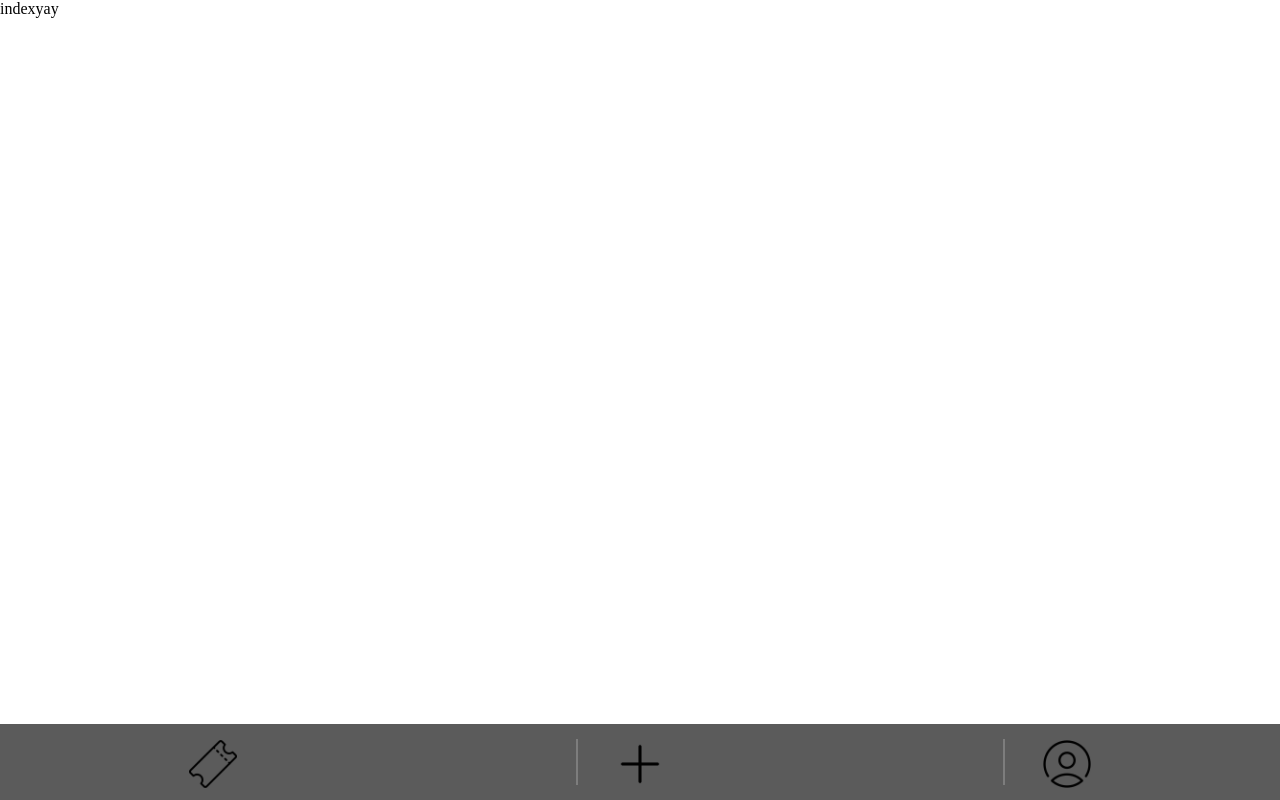
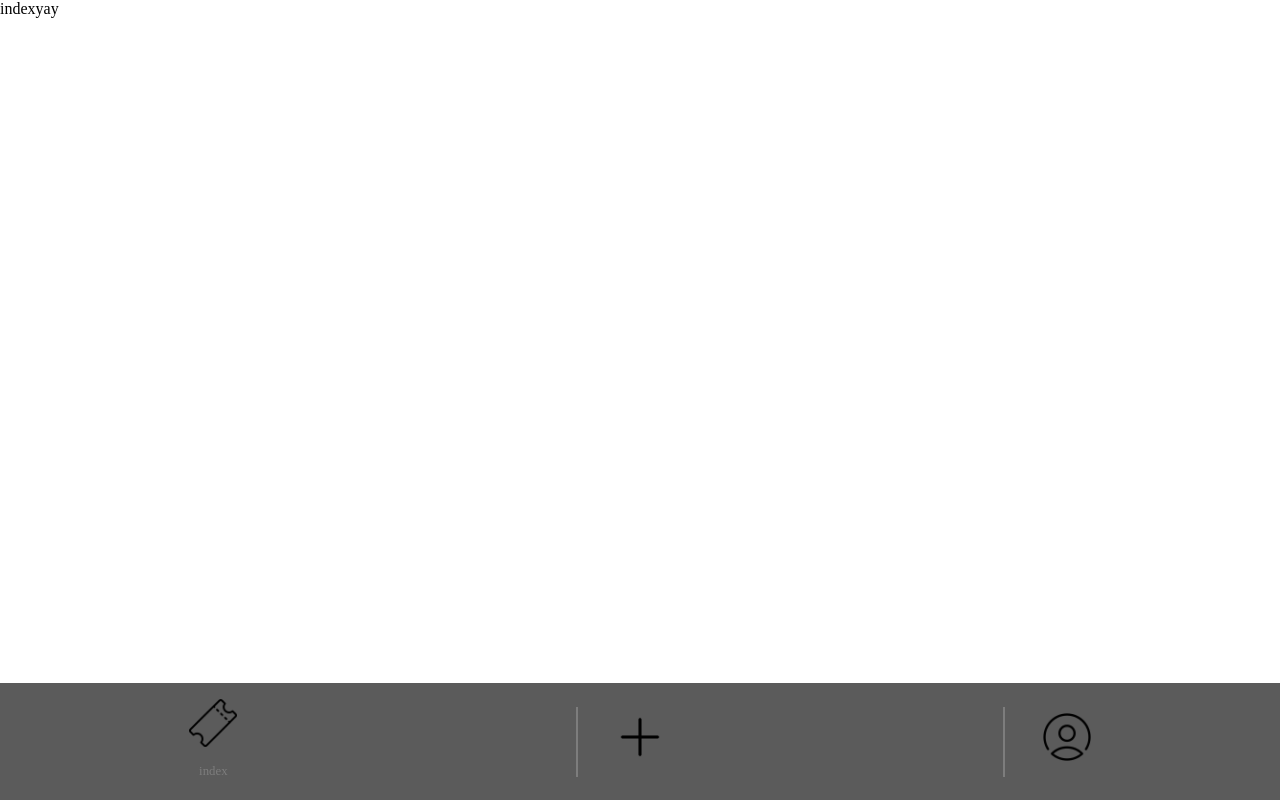
Before and after one commit to Hampe024/TicketTracker, a website with bundled scripts: page frontend/index.html in a window 1280 px wide. Built offline with nearby package versions, Linux system fonts and the light colour scheme.

Commit message:
added text in nav

```diff
--- a/frontend/script/components/nav.js
+++ b/frontend/script/components/nav.js
@@ -18,13 +18,18 @@ export default class Navigation extends HTMLElement {
                 continue;
             }
             navigationLinks += `
-                <a
-                    class="vertical-line"
-                    href='#${path}'><img
-                    src="img/${routes[path].img}"
-                    title="${routes[path].name}">
+                <a class="vertical-line" href='#${path}'>
+                    <div>
+                        <img
+                            src="img/${routes[path].img}"
+                            title="${routes[path].name}"
+                        >
+                    </div>
+                    <p>
+                        ${routes[path].name}
+                    </p>
                 </a>
-            `;
+                `;
         }
 
         this.innerHTML = `<nav class="bottom-nav">${navigationLinks}</nav>`;
--- a/frontend/style/style.css
+++ b/frontend/style/style.css
@@ -18,11 +18,23 @@ body {
 
 .bottom-nav > a {
     padding: 1rem 0.5rem 0.5rem;
+    text-decoration: none;
 }
 
-.bottom-nav > a > img {
+.bottom-nav > a > div{
+    margin: auto;
+    width: fit-content;
+}
+
+.bottom-nav > a > div > img {
     width: 3rem;
     height: auto;
+}
+
+.bottom-nav > a > p {
+    font-size: 0.8rem;
+    text-align: center;
+    color: rgba(160, 160, 160, 0.5);
 }
 
 .bottom-nav > a.vertical-line:not(:first-of-type)::after {
```
